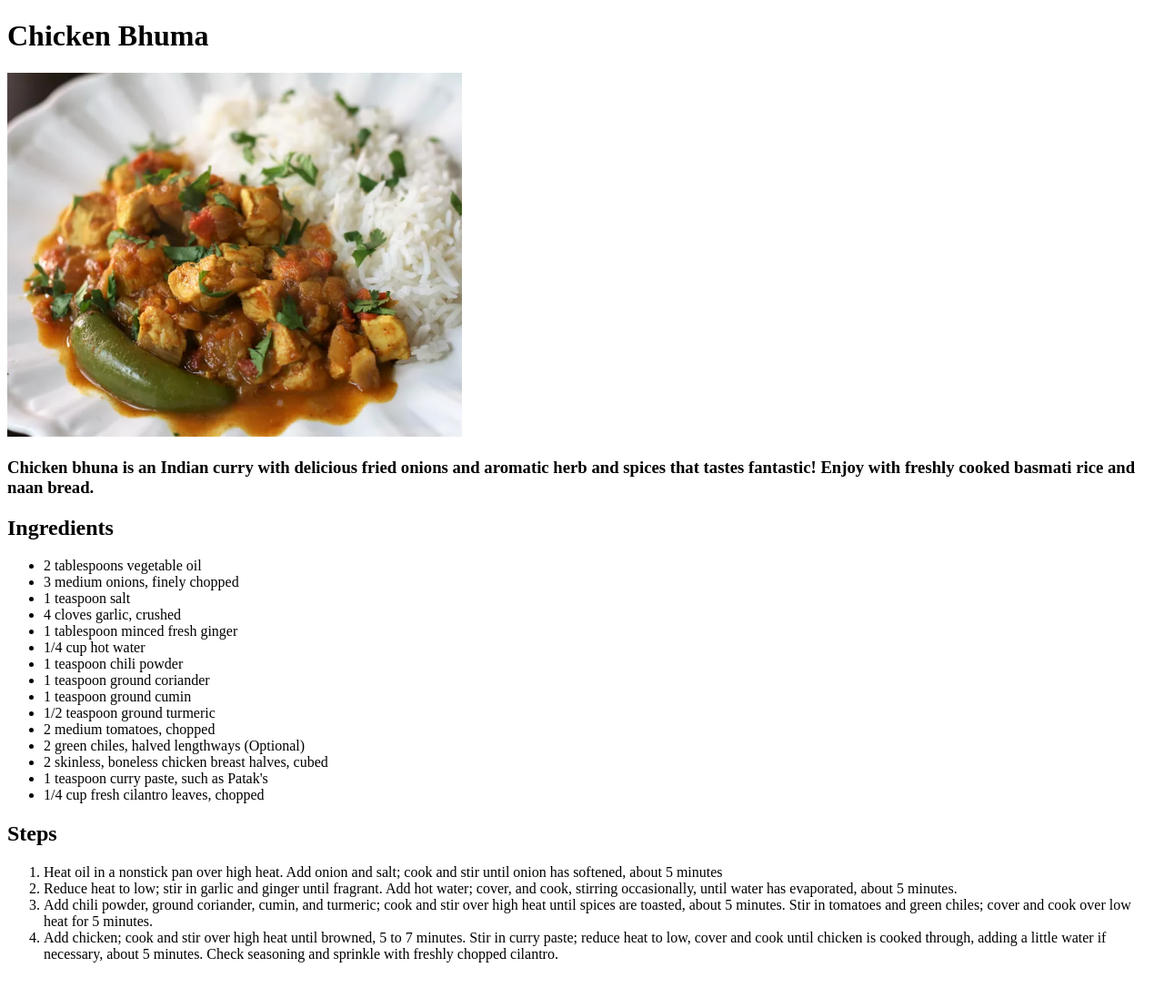
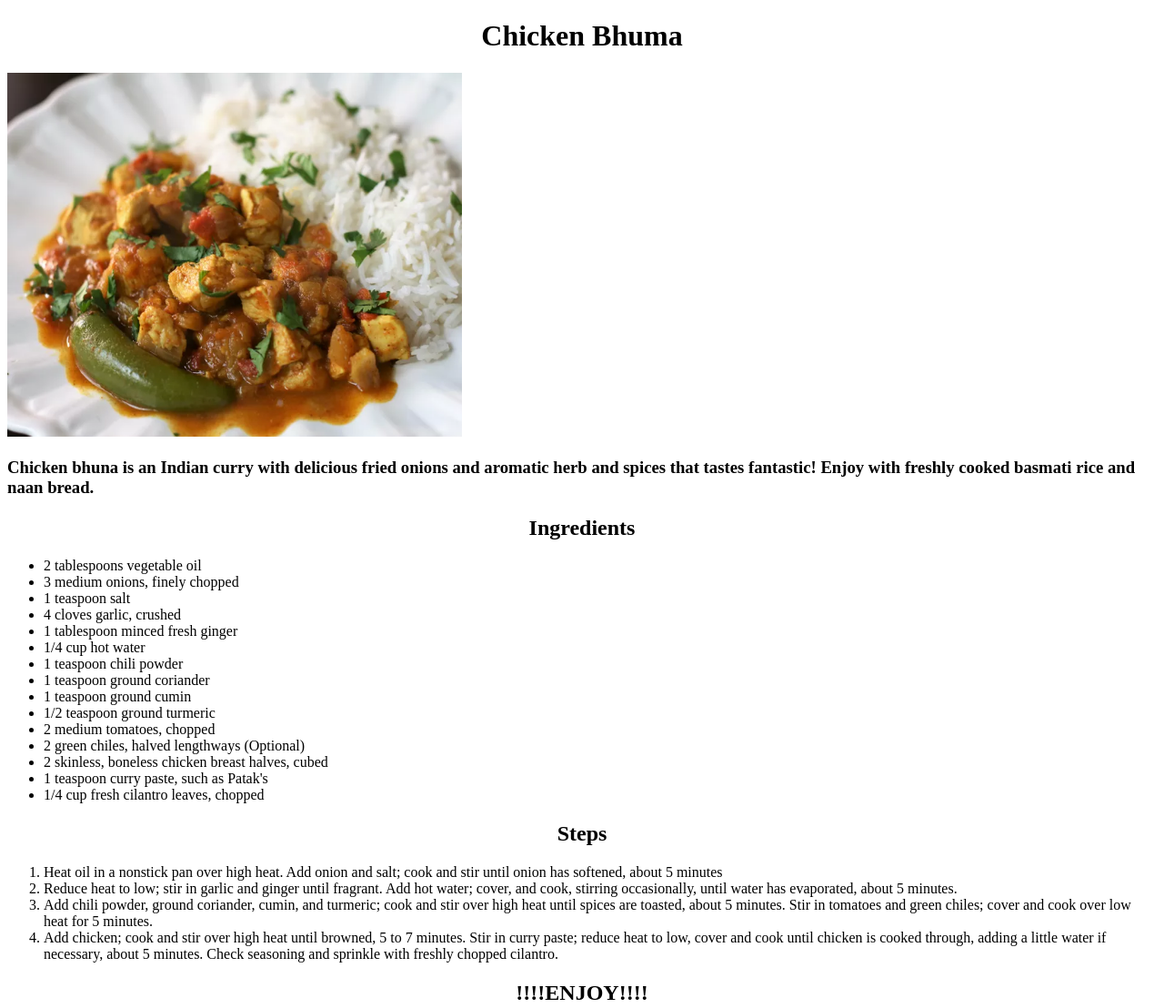
Before and after one commit to scopyjunior/odin-recipes, a plain HTML site: page recipes/chicken_bhuna.html in a window 1280 px wide. Shown: the whole page at 91% size. Before the commit the page ends 1074 px from the top, so only its background shows below. Drawn offline with Linux system fonts and the light colour scheme.

Commit message:
aligned main headears to center

```diff
--- a/recipes/chicken_bhuna.html
+++ b/recipes/chicken_bhuna.html
@@ -6,10 +6,10 @@
     <title>Chicken Bhuma</title>
 </head>
 <body>
-    <h1>Chicken Bhuma</h1>
+    <h1 style="text-align: center;">Chicken Bhuma</h1>
     <img src="../images/chicken_bhuna.webp" alt="chicken Bhuna image" width="500" height="400" >
     <h3>Chicken bhuna is an Indian curry with delicious fried onions and aromatic herb and spices that tastes fantastic! Enjoy with freshly cooked basmati rice and naan bread.</h3>
-    <h2>Ingredients</h2>
+    <h2 style="text-align: center;">Ingredients</h2>
     <ul>
         <li>2 tablespoons vegetable oil</li>
         <li>3 medium onions, finely chopped</li>
@@ -27,7 +27,7 @@
         <li>1 teaspoon curry paste, such as Patak's</li>
         <li>1/4 cup fresh cilantro leaves, chopped</li>
     </ul>
-    <h2>Steps</h2>
+    <h2 style="text-align: center;">Steps</h2>
 
     <ol>
         <li>Heat oil in a nonstick pan over high heat. Add onion and salt; cook and stir until onion has softened, about 5 minutes</li>
@@ -36,5 +36,7 @@
         <li>Add chicken; cook and stir over high heat until browned, 5 to 7 minutes. Stir in curry paste; reduce heat to low, cover and cook until chicken is cooked through, adding a little water if necessary, about 5 minutes. Check seasoning and sprinkle with freshly chopped cilantro.</li>
     </ol>
 
+    <h2 style="text-align: center;">!!!!ENJOY!!!!</h2>
+
 </body>
 </html>
```
Also changed, not shown: index.html (+3 -3 lines), recipes/lasagna.html (+6 -3 lines), recipes/mocha_cookie.html (+6 -3 lines).
